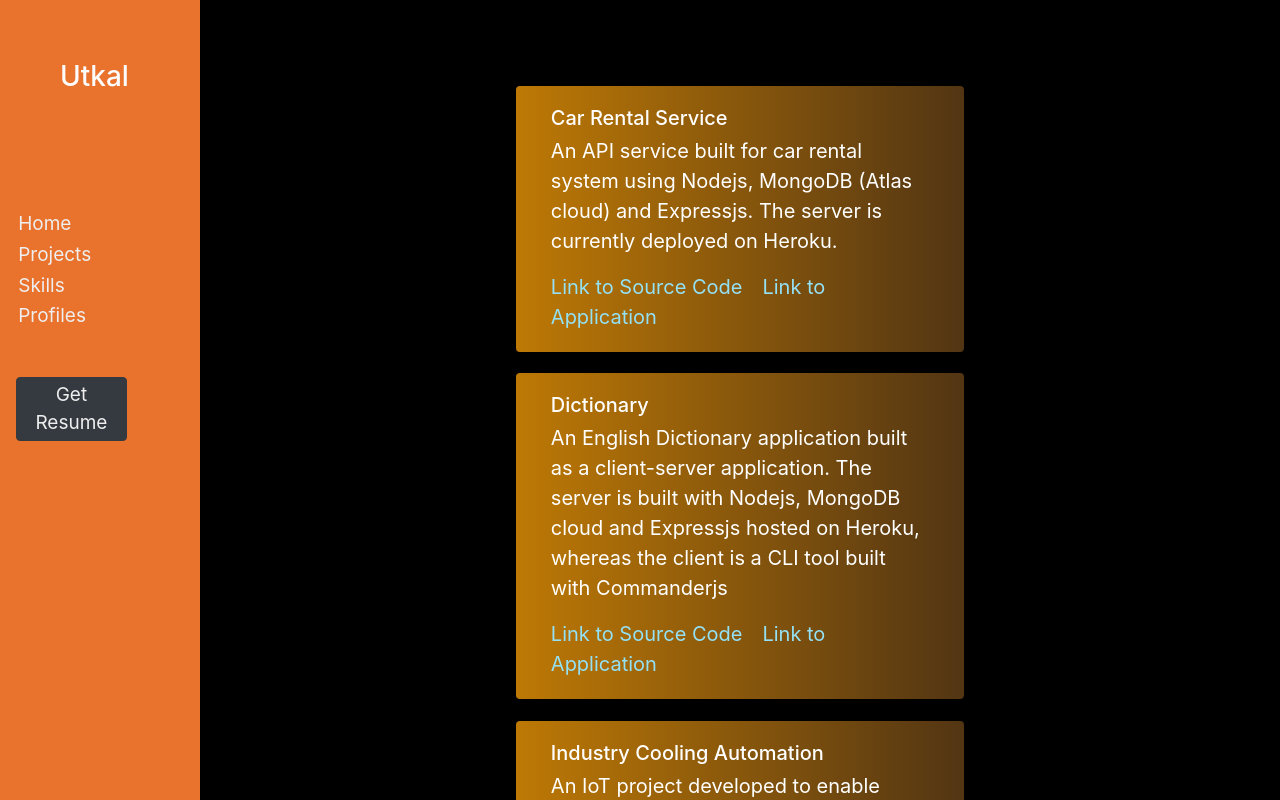
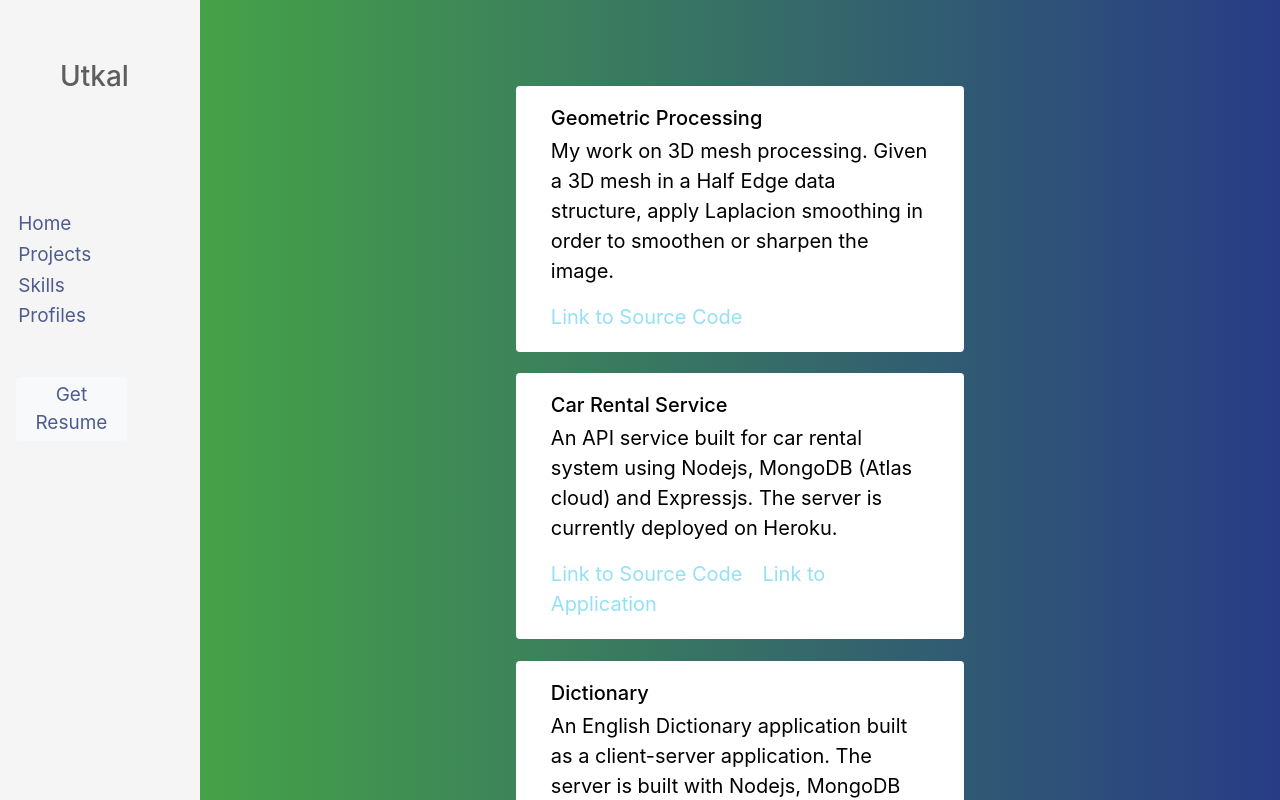
Before and after one commit to Utkal97/Portfolio, a React (Create React App) app: page /#projects in a window 1280 px wide. Built offline with nearby package versions, Linux system fonts and the light colour scheme.

Commit message:
Update on colors and resume

```diff
--- a/src/App.css
+++ b/src/App.css
@@ -53,11 +53,13 @@
     overflow: auto;
 
     /* Gradient property for all browsers */
-    background: #866bff; /* Old browsers */
-    background: -moz-linear-gradient(top,  #866bff 0%, #7658fc 0%, #c906d3 100%); /* FF3.6-15 */
-    background: -webkit-linear-gradient(top,  #866bff 0%,#7658fc 0%,#c906d3 100%); /* Chrome10-25,Safari5.1-6 */
-    background: linear-gradient(to bottom,  #866bff 0%,#7658fc 0%,#c906d3 100%); /* W3C, IE10+, FF16+, Chrome26+, Opera12+, Safari7+ */
-    filter: progid:DXImageTransform.Microsoft.gradient( startColorstr='#866bff', endColorstr='#c906d3',GradientType=0 ); /* IE6-9 */
+    /* Permalink - use to edit and share this gradient: https://colorzilla.com/gradient-editor/#b4ddb4+0,83c783+17,52b152+33,008a00+67,005700+83,002400+100;Green+3D+%231 */
+    background: #b4ddb4; /* Old browsers */
+    background: -moz-linear-gradient(-45deg,  #b4ddb4 0%, #83c783 17%, #52b152 33%, #008a00 67%, #005700 83%, #002400 100%); /* FF3.6-15 */
+    background: -webkit-linear-gradient(-45deg,  #b4ddb4 0%,#83c783 17%,#52b152 33%,#008a00 67%,#005700 83%,#002400 100%); /* Chrome10-25,Safari5.1-6 */
+    background: linear-gradient(135deg,  #b4ddb4 0%,#83c783 17%,#52b152 33%,#008a00 67%,#005700 83%,#002400 100%); /* W3C, IE10+, FF16+, Chrome26+, Opera12+, Safari7+ */
+    filter: progid:DXImageTransform.Microsoft.gradient( startColorstr='#b4ddb4', endColorstr='#002400',GradientType=1 ); /* IE6-9 fallback on horizontal gradient */
+
     background-repeat: no-repeat;
     background-attachment: fixed;
 
@@ -74,6 +76,7 @@
     padding: 0%;
     width: 100%;
     margin-top: 40%;
+    color: #dcdcdd;
 }
 
 #name {
@@ -91,7 +94,7 @@
         position: absolute;
         z-index: 1;
         left: 0;
-        background-color: #e9722d;
+        background-color: whitesmoke;
         overflow-x: hidden;
         overflow-y: auto;
         width: 200px;
@@ -102,22 +105,25 @@
     .sidenav a {
         text-decoration: none;
         font-size: 19px;
-        color: #eeeeee;
+        color: #4f5c8f;
         display: block;
         margin: 2%;
     }
 
     .sidenav a:hover {
-        color: #ffffff;
+        color: #439475;
     }
 
     #name {
+        color: rgb(94, 94, 94);
         position: absolute;
         margin: 30%;
     }
 
     #main {
-        background-color: rgb(0, 0, 0);
+        background: -webkit-linear-gradient(to right, #45a247, #283c86);  /* Chrome 10-25, Safari 5.1-6 */
+        background: linear-gradient(to right, #45a247, #283c86); /* W3C, IE 10+/ Edge, Firefox 16+, Chrome 26+, Opera 12+, Safari 7+ */
+
         left: 200px;
         height: 100%;
         width: auto;
@@ -139,6 +145,7 @@
     }
 
     #get-resume-button {
+
         color: #ffffff;
     }
 
@@ -148,9 +155,10 @@
         font-size: 20px;
     }
 
+
     .project-card {
-        background: rgb(2,0,36);
-        background: linear-gradient(90deg, rgba(2,0,36,1) 0%, rgba(190,121,5,1) 0%, rgba(82,53,19,1) 100%);
+        background: rgb(255, 255, 255);
+        color: #000000;
         border: 0px;
     }
 
--- a/src/Components/HomeComponent.js
+++ b/src/Components/HomeComponent.js
@@ -1,4 +1,5 @@
 import React from 'react';
+import Jumbotron from 'reactstrap/lib/Jumbotron';
 
 function Home(props) {
 
@@ -6,11 +7,17 @@ function Home(props) {
         <div id="home">
             <h1 >Hello</h1>
             <p >
-                I am  a computer science graduate interested in Backend Development.
+                I am  a computer science graduate interested in Web-Development.
                 I am currently exploring Reactjs (This web site is built using react).
-                Most of the times, I use Nodejs, MongoDB and Expressjs for building APIs.
-                But I do not constrain to this and would change to other stack based on the project requirement.
-                As you can see, I am not very good at CSS. I am open for suggestions to improve the aesthetics.
+
+                <Jumbotron style={{color: 'black', marginTop: "10%", textAlign: "left"}}>
+                    <p>
+                        Often we face with situations where we have to deliver features in near deadlines. But do we compromise in the code quality?
+                    </p> <br/>
+                    Well, I believe we mustn't. Any feature is bound to expand in the near future. Had the code quality been compromised,
+                    expanding from that point might become impossible. <br />
+                    At the very least, we must arrive at a sweet spot in such scenarios, thinking about the future while developing the current functionality.
+                </Jumbotron>
             </p>
         </div>
     );
--- a/src/Components/SideNavbarComponent.js
+++ b/src/Components/SideNavbarComponent.js
@@ -48,7 +48,7 @@ class SideNavbar extends Component {
                                 <NavLink to="/profiles"> Profiles </NavLink>
                             </NavItem>
 
-                            <button type="button" class="btn btn-dark" id="get-resume-button">
+                            <button type="button" class="btn btn-light" id="get-resume-button">
                                 <Resume resume={this.props.resume}/>
                             </button>
 
--- a/src/Shared/projects.json
+++ b/src/Shared/projects.json
@@ -1,4 +1,11 @@
 [
+    {
+        "name" : "Geometric Processing",
+        "desciption" : "My work on 3D mesh processing. Given a 3D mesh in a Half Edge data structure, apply Laplacion smoothing in order to smoothen or sharpen the image.",
+        "link_to_app" : null,
+        "link_to_source_code": "https://github.com/Utkal97/geometric-processing",
+        "thumbnail" : null
+    },
     {
         "name" : "Car Rental Service",
         "desciption" : "An API service built for car rental system using Nodejs, MongoDB (Atlas cloud) and Expressjs. The server is currently deployed on Heroku.",
```
Also changed, not shown: 2 other files (tests, documents, lock files or other folders).
